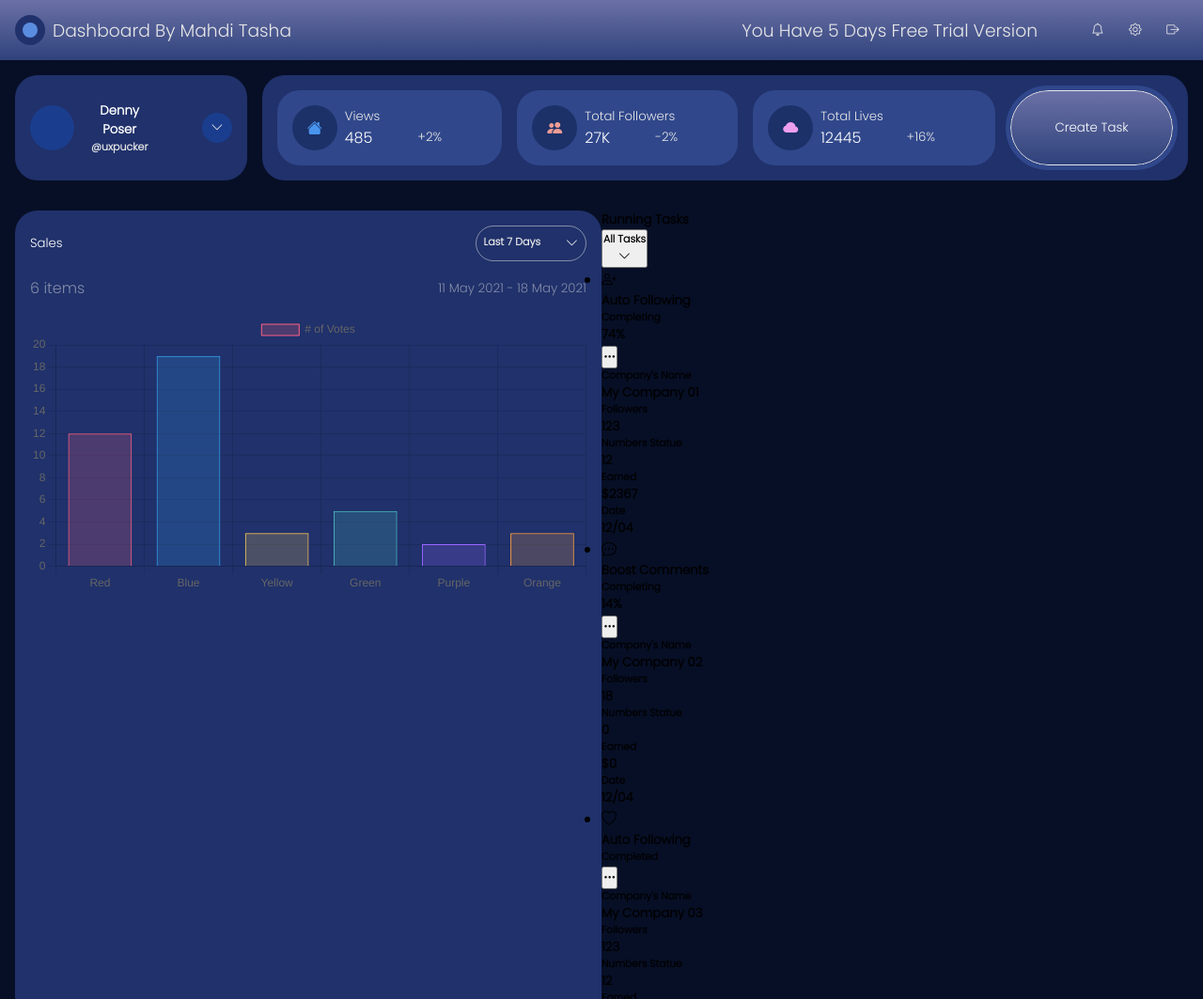
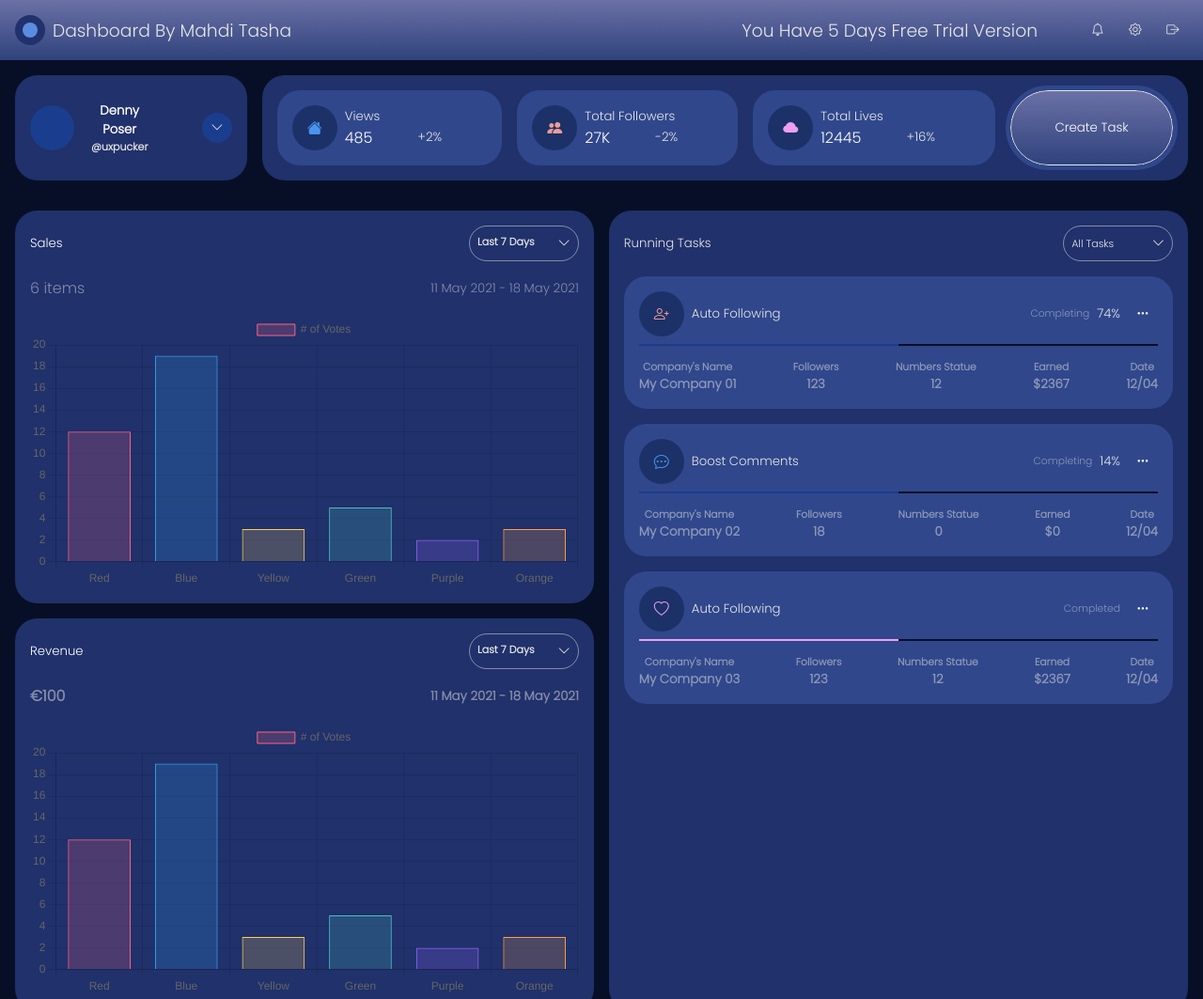
Before and after one commit to MohamadMahdi-Tasha/Dashboard, a plain HTML site: page index.html in a window 1280 px wide. Shown: the top 1063 px of the page at 94% size. Drawn offline with nearby package versions, Linux system fonts and the light colour scheme.

Commit message:
created styles of tasks section

```diff
--- a/index.html
+++ b/index.html
@@ -83,68 +83,87 @@
             </div>
         </section>
         <!--Bottom Side Of Main Section Of Page-->
-        <section class="grid-parent-2 p-1">
-            <!--Sales Part-->
-            <div class="bg-light-blue-rgba p-1 rounded">
-                <div class="d-inline-flex w-100 jc-sb ai-center mb-1">
-                    <h5 class="c-white fw-normal">Sales</h5>
-                    <button class="w-20 d-inline-flex jc-sb rounded-10 p-dot-5 bg-none c-light-white b-1-light-white">
-                        <h5>Last 7 Days</h5>
-                        <i class="bi bi-chevron-down"></i>
-                    </button>
+        <section class="p-1 d-inline-flex w-100">
+            <div class="mr-1 w-50">
+                <!--Sales Part-->
+                <div class="bg-light-blue-rgba p-1 rounded mb-1">
+                    <div class="d-inline-flex w-100 jc-sb ai-center mb-1">
+                        <h5 class="c-white fw-normal">Sales</h5>
+                        <button class="w-20 d-inline-flex jc-sb rounded-10 p-dot-5 bg-none c-light-white b-1-light-white">
+                            <h5>Last 7 Days</h5>
+                            <i class="bi bi-chevron-down"></i>
+                        </button>
+                    </div>
+                    <div class="d-inline-flex w-100 jc-sb ai-center c-lighter-light mb-1">
+                        <h4 class="fw-normal">6 items</h4>
+                        <h5 class="fw-normal">11 May 2021 - 18 May 2021</h5>
+                    </div>
+                    <canvas id="myChart1" width="400" height="200"></canvas>
                 </div>
-                <div class="d-inline-flex w-100 jc-sb ai-center c-lighter-light mb-1">
-                    <h4 class="fw-normal">6 items</h4>
-                    <h5 class="fw-normal">11 May 2021 - 18 May 2021</h5>
+                <!--Revenue Part-->
+                <div class="bg-light-blue-rgba p-1 rounded">
+                    <div class="d-inline-flex w-100 jc-sb ai-center mb-1">
+                        <h5 class="c-white fw-normal">Revenue</h5>
+                        <button class="w-20 d-inline-flex jc-sb rounded-10 p-dot-5 bg-none c-light-white b-1-light-white">
+                            <h5>Last 7 Days</h5>
+                            <i class="bi bi-chevron-down"></i>
+                        </button>
+                    </div>
+                    <div class="d-inline-flex w-100 jc-sb ai-center c-lighter-light mb-1">
+                        <h4>&euro;100</h4>
+                        <h5>11 May 2021 - 18 May 2021</h5>
+                    </div>
+                    <canvas id="myChart2" width="400" height="200"></canvas>
                 </div>
-                <canvas id="myChart1" width="400" height="200"></canvas>
             </div>
             <!--Tasks Part-->
-            <div>
-                <div>
-                    <h5>Running Tasks</h5>
-                    <button>
-                        <h5>All Tasks</h5>
+            <div class="bg-light-blue-rgba p-1 w-50 rounded">
+                <div class="d-inline-flex w-100 jc-sb ai-center mb-1 c-light-white">
+                    <h5 class="fw-normal">Running Tasks</h5>
+                    <button class="w-20 d-inline-flex ai-center jc-sb rounded-10 p-dot-5 bg-none c-light-white b-1-light-white">
+                        <h5 class="fw-normal">All Tasks</h5>
                         <i class="bi bi-chevron-down"></i>
                     </button>
                 </div>
                 <!--List Of Tasks-->
-                <ul>
-                    <li>
-                        <div>
+                <ul class="list-unstyled">
+                    <li class="mb-1">
+                        <div class="card-bg p-1 rounded">
                             <!--Top Side Of Tasks No.1-->
-                            <div>
-                                <div>
-                                    <div><i class="bi bi-person-plus"></i></div>
-                                    <h5>Auto Following</h5>
+                            <div class="w-100 d-inline-flex jc-sb ai-center mb-dot-5">
+                                <div class="w-50 d-inline-flex ai-center">
+                                    <div class="w-3 h-3 rounded card-icons-bg c-orange mr-dot-5 d-flex jc-center ai-center"><i class="bi bi-person-plus"></i></div>
+                                    <h5 class="fw-normal c-light-white">Auto Following</h5>
                                 </div>
-                                <div>
-                                    <h6>Completing</h6>
-                                    <h5>74%</h5>
-                                    <button><i class="bi bi-three-dots"></i></button>
+                                <div class="w-50 ai-center d-inline-flex jc-end">
+                                    <h6 class="c-lighter-light fw-normal mr-dot-5">Completing</h6>
+                                    <h5 class="c-light-white fw-normal mr-dot-5">74%</h5>
+                                    <button class="bg-none w-2 h-2 b-none c-white"><i class="bi bi-three-dots"></i></button>
                                 </div>
                             </div>
                             <!--The Slider-->
-                            <div></div>
+                            <div class="w-100 slider bg-dark-blue mb-dot-5">
+                                <div class="slider w-50 bg-light-blue"></div>
+                            </div>
                             <!--Bottom Side-->
-                            <div>
-                                <div>
+                            <div class="d-inline-flex w-100 jc-sb">
+                                <div class="d-flex jc-center ai-center c-lighter-light flex-d-c">
                                     <h6>Company's Name</h6>
                                     <h5>My Company 01</h5>
                                 </div>
-                                <div>
+                                <div class="d-flex jc-center ai-center c-lighter-light flex-d-c">
                                     <h6>Followers</h6>
                                     <h5>123</h5>
                                 </div>
-                                <div>
+                                <div class="d-flex jc-center ai-center c-lighter-light flex-d-c">
                                     <h6>Numbers Statue</h6>
                                     <h5>12</h5>
                                 </div>
-                                <div>
+                                <div class="d-flex jc-center ai-center c-lighter-light flex-d-c">
                                     <h6>Earned</h6>
                                     <h5>&dollar;2367</h5>
                                 </div>
-                                <div>
+                                <div class="d-flex jc-center ai-center c-lighter-light flex-d-c">
                                     <h6>Date</h6>
                                     <h5>12/04</h5>
                                 </div>
@@ -152,38 +171,40 @@
                         </div>
                     </li>
                     <!--List No.2-->
-                    <li>
-                        <div>
-                            <div>
-                                <div>
-                                    <div><i class="bi bi-chat-dots"></i></div>
-                                    <h5>Boost Comments</h5>
+                    <li class="mb-1">
+                        <div class="card-bg p-1 rounded">
+                            <div class="w-100 d-inline-flex jc-sb ai-center mb-dot-5">
+                                <div class="w-50 d-inline-flex ai-center">
+                                    <div class="w-3 h-3 rounded card-icons-bg c-light-blue mr-dot-5 d-flex jc-center ai-center"><i class="bi bi-chat-dots"></i></div>
+                                    <h5 class="fw-normal c-light-white">Boost Comments</h5>
                                 </div>
-                                <div>
-                                    <h6>Completing</h6>
-                                    <h5>14%</h5>
-                                    <button><i class="bi bi-three-dots"></i></button>
+                                <div class="w-50 ai-center d-inline-flex jc-end">
+                                    <h6 class="c-lighter-light fw-normal mr-dot-5">Completing</h6>
+                                    <h5 class="c-light-white fw-normal mr-dot-5">14%</h5>
+                                    <button class="bg-none w-2 h-2 b-none c-white"><i class="bi bi-three-dots"></i></button>
                                 </div>
                             </div>
-                            <div></div>
-                            <div>
-                                <div>
+                            <div class="w-100 slider bg-dark-blue mb-dot-5">
+                                <div class="slider w-50 bg-light-blue"></div>
+                            </div>
+                            <div class="d-inline-flex w-100 jc-sb">
+                                <div class="d-flex jc-center ai-center c-lighter-light flex-d-c">
                                     <h6>Company's Name</h6>
                                     <h5>My Company 02</h5>
                                 </div>
-                                <div>
+                                <div class="d-flex jc-center ai-center c-lighter-light flex-d-c">
                                     <h6>Followers</h6>
                                     <h5>18</h5>
                                 </div>
-                                <div>
+                                <div class="d-flex jc-center ai-center c-lighter-light flex-d-c">
                                     <h6>Numbers Statue</h6>
                                     <h5>0</h5>
                                 </div>
-                                <div>
+                                <div class="d-flex jc-center ai-center c-lighter-light flex-d-c">
                                     <h6>Earned</h6>
                                     <h5>&dollar;0</h5>
                                 </div>
-                                <div>
+                                <div class="d-flex jc-center ai-center c-lighter-light flex-d-c">
                                     <h6>Date</h6>
                                     <h5>12/04</h5>
                                 </div>
@@ -192,36 +213,38 @@
                     </li>
                     <!--List No.3-->
                     <li>
-                        <div>
-                            <div>
-                                <div>
-                                    <div><i class="bi bi-heart"></i></div>
-                                    <h5>Auto Following</h5>
+                        <div class="card-bg p-1 rounded">
+                            <div class="w-100 d-inline-flex jc-sb ai-center mb-dot-5">
+                                <div class="w-50 d-inline-flex ai-center">
+                                    <div class="w-3 h-3 rounded card-icons-bg c-pink mr-dot-5 d-flex jc-center ai-center"><i class="bi bi-heart"></i></div>
+                                    <h5 class="fw-normal c-light-white">Auto Following</h5>
                                 </div>
-                                <div>
-                                    <h6>Completed</h6>
-                                    <button><i class="bi bi-three-dots"></i></button>
+                                <div class="w-50 ai-center d-inline-flex jc-end">
+                                    <h6 class="c-lighter-light fw-normal mr-dot-5">Completed</h6>
+                                    <button class="bg-none w-2 h-2 b-none c-white"><i class="bi bi-three-dots"></i></button>
                                 </div>
                             </div>
-                            <div></div>
-                            <div>
-                                <div>
+                            <div class="w-100 slider bg-dark-blue mb-dot-5">
+                                <div class="slider w-50 bg-pink"></div>
+                            </div>
+                            <div class="d-inline-flex w-100 jc-sb">
+                                <div class="d-flex jc-center ai-center c-lighter-light flex-d-c">
                                     <h6>Company's Name</h6>
                                     <h5>My Company 03</h5>
                                 </div>
-                                <div>
+                                <div class="d-flex jc-center ai-center c-lighter-light flex-d-c">
                                     <h6>Followers</h6>
                                     <h5>123</h5>
                                 </div>
-                                <div>
+                                <div class="d-flex jc-center ai-center c-lighter-light flex-d-c">
                                     <h6>Numbers Statue</h6>
                                     <h5>12</h5>
                                 </div>
-                                <div>
+                                <div class="d-flex jc-center ai-center c-lighter-light flex-d-c">
                                     <h6>Earned</h6>
                                     <h5>&dollar;2367</h5>
                                 </div>
-                                <div>
+                                <div class="d-flex jc-center ai-center c-lighter-light flex-d-c">
                                     <h6>Date</h6>
                                     <h5>12/04</h5>
                                 </div>
@@ -229,21 +252,6 @@
                         </div>
                     </li>
                 </ul>
-            </div>
-            <!--Revenue Part-->
-            <div class="bg-light-blue-rgba p-1 rounded">
-                <div class="d-inline-flex w-100 jc-sb ai-center mb-1">
-                    <h5 class="c-white fw-normal">Revenue</h5>
-                    <button class="w-20 d-inline-flex jc-sb rounded-10 p-dot-5 bg-none c-light-white b-1-light-white">
-                        <h5>Last 7 Days</h5>
-                        <i class="bi bi-chevron-down"></i>
-                    </button>
-                </div>
-                <div class="d-inline-flex w-100 jc-sb ai-center c-lighter-light mb-1">
-                    <h4>&euro;100</h4>
-                    <h5>11 May 2021 - 18 May 2021</h5>
-                </div>
-                <canvas id="myChart2" width="400" height="200"></canvas>
             </div>
         </section>
     </main>
--- a/src/style.css
+++ b/src/style.css
@@ -80,3 +80,7 @@ button {cursor: pointer;}
 .b-1-light-white {border: 1px solid rgba(231, 231, 231, 0.5);}
 .c-lighter-light {color: rgba(231, 231, 231, 0.5);}
 .mb-1 {margin-bottom: 1rem;}
+.list-unstyled {list-style: none;}
+.slider {height: 2px;}
+.mb-dot-5 {margin-bottom: .5rem;}
+.bg-pink {background-color: #ed9fee;}
```
